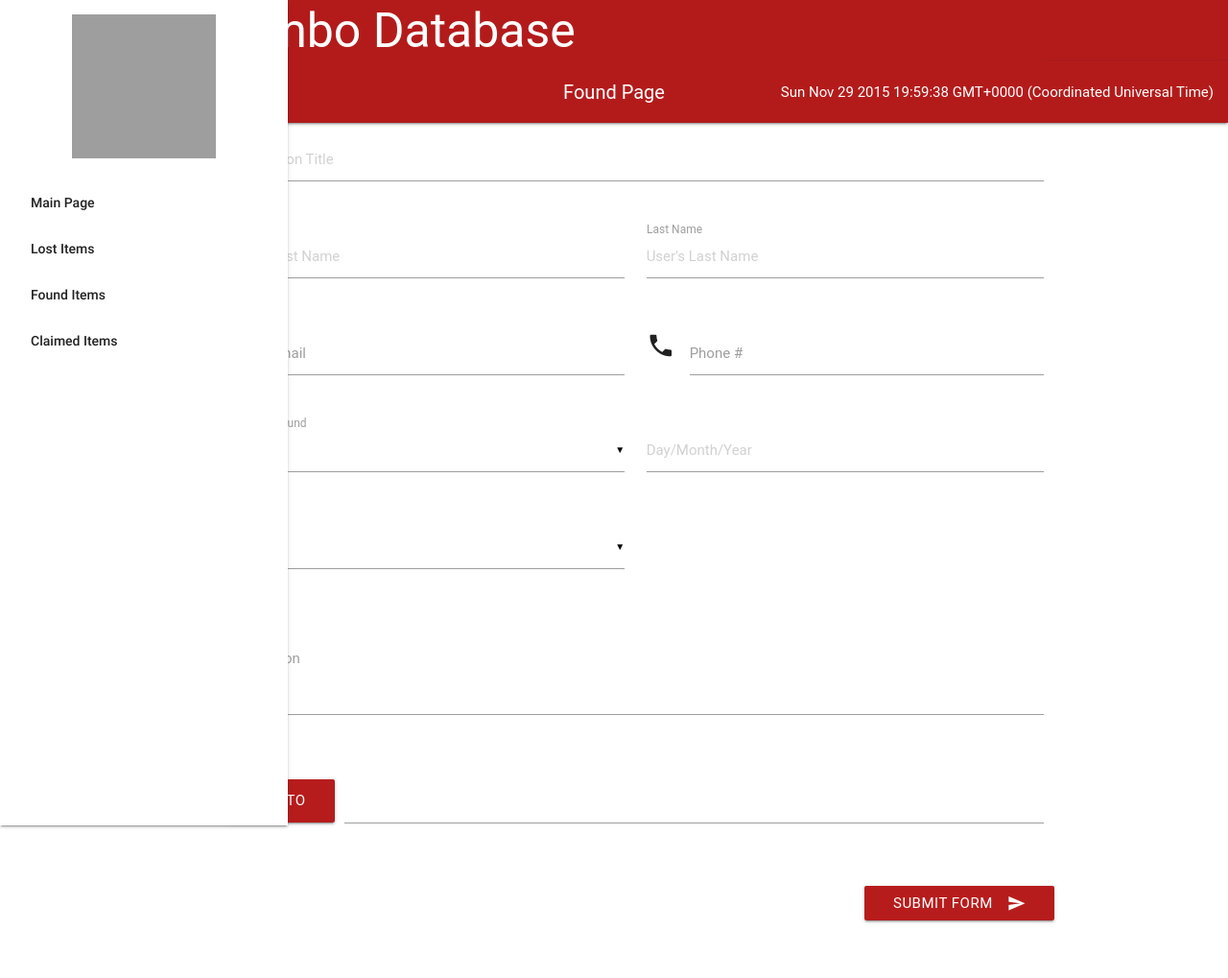
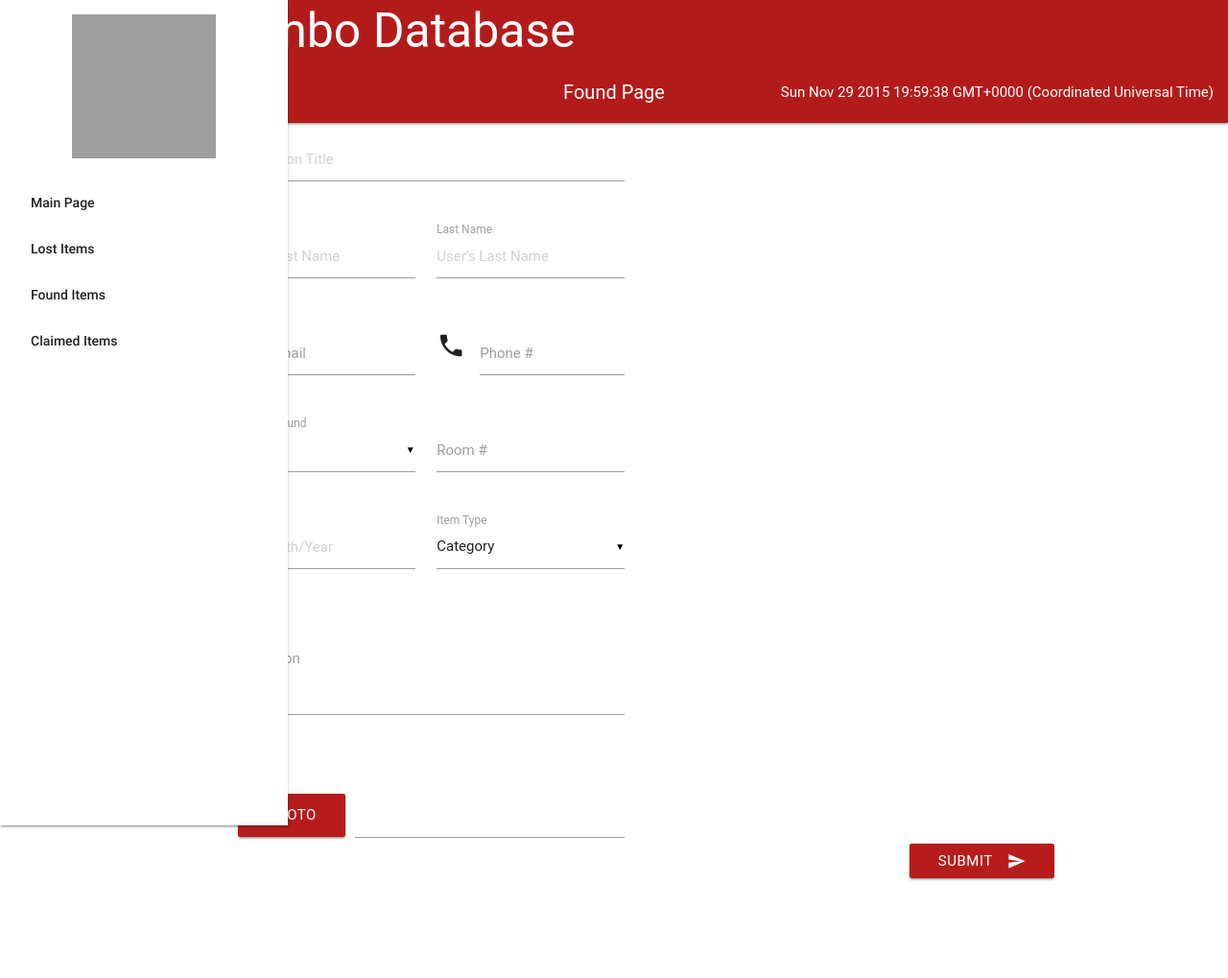
Before and after one commit to kkoves/limbo, a PHP site: page /Assignments/found.php in a window 1280 px wide. Shown: the whole page at 96% size. After the commit the page ends 918 px from the top, so only its background shows below. Run offline with PHP 8.4, Linux system fonts and the light colour scheme; some libraries are stand-ins or nearby versions; some web fonts are replaced; grey boxes are pictures that could not be loaded.

Commit message:
Formatted lost and found forms, added room number field

```diff
--- a/found.php
+++ b/found.php
@@ -55,7 +55,7 @@ and open the template in the editor.
             #mainPage{
                 font-size: 20px;
             }
-            #lostItemForm{
+            #foundItemForm{
                 padding-left: 5%;
             }
         </style>
@@ -91,39 +91,39 @@ and open the template in the editor.
             <div class="container">
                 <div class="row">
                     <div class="col s12">
-                        <div id="lostItemForm" class="row">
-                            <form class="col s12">
+                        <div id="foundItemForm" class="row">
+                            <form class="col s12" action="found.php" method="POST">
                                 <div class="row">
-                                    <div class="input-field col s12">
-                                        <input placeholder="Submission Title" id="submissionTitle" type="text" class="validate">
+                                    <div class="input-field col s6">
+                                        <input placeholder="Submission Title" name="submissionTitle" type="text" class="validate" value="<?php if(isset($_POST['title'])) echo $_POST['title']; ?>">
                                         <label for="submissionTitle">Title</label>
                                     </div>
                                 </div>
                                 <div class="row">
-                                    <div class="input-field col s6">
-                                        <input placeholder="User's First Name" id="first_name" type="text" class="validate">
+                                    <div class="input-field col s3">
+                                        <input placeholder="User's First Name" name="first_name" type="text" class="validate" value="<?php if(isset($_POST['title'])) echo $_POST['title']; ?>">
                                         <label for="first_name">First Name</label>
                                     </div>
-                                    <div class="input-field col s6">
-                                        <input placeholder="User's Last Name" id="last_name" type="text" class="validate">
+                                    <div class="input-field col s3">
+                                        <input placeholder="User's Last Name" name="last_name" type="text" class="validate" value="<?php if(isset($_POST['title'])) echo $_POST['title']; ?>">
                                         <label for="last_name">Last Name</label>
                                     </div>
                                 </div>
                                 <div class="row">
-                                    <div class="input-field col s6">
+                                    <div class="input-field col s3">
                                         <i class="material-icons prefix">email</i>
-                                        <input id="email" type="email" class="validate">
+                                        <input name="email" type="email" class="validate">
                                         <label for="email">Email</label>
                                     </div>
-                                    <div class="input-field col s6">
+                                    <div class="input-field col s3">
                                         <i class="material-icons prefix">phone</i>
-                                        <input id="phone" type="number" class="validate">
+                                        <input name="phone" type="number" class="validate">
                                         <label for="email">Phone #</label>
                                     </div>
                                 </div>
                                 <div class="row">
-                                    <div class="input-field col s6">
-                                        <select>
+                                    <div class="input-field col s3">
+                                        <select name="location">
                                             <option value="" disabled selected>Building</option>
                                             <option value="1">Hancock</option>
                                             <option value="2">Donnelly</option>
@@ -131,13 +131,17 @@ and open the template in the editor.
                                         </select>
                                         <label>Location Found</label>
                                     </div>
-                                    <div class="input-field col s6">
-                                        <input placeholder="Day/Month/Year" type="date" class="datepicker">
-                                    </div>
+									<div class="input-field col s3">
+										<input name="room" type="text" class="validate">
+										<label for="room">Room #</label>
+									</div>
                                 </div>
                                 <div class="row">
-                                    <div class="input-field col s6">
-                                        <select>
+									<div class="input-field col s3">
+                                        <input placeholder="Day/Month/Year" type="date" class="datepicker" name="date">
+                                    </div>
+                                    <div class="input-field col s3">
+                                        <select name="category">
                                             <option value="" disabled selected>Category</option>
                                             <option value="1">Electronics</option>
                                             <option value="2">Appliance</option>
@@ -147,32 +151,40 @@ and open the template in the editor.
                                     </div>
                                 </div>
                                 <div class="row">
-                                    <div class="input-field col s12">
+                                    <div class="input-field col s6">
                                         <div class="row">
                                             <div class="input-field col s12">
-                                                <textarea id="description" class="materialize-textarea" length="1000"></textarea>
+                                                <textarea name="description" class="materialize-textarea" length="1000"></textarea>
                                                 <label for="textarea1">Description</label>
                                             </div>
                                         </div>
                                     </div>
                                 </div>
-                                <div class="file-field input-field">
+                                <div class="file-field input-field col s6">
                                     <div class="btn red darken-4">
                                         <span>Photo</span>
-                                        <input type="file">
+                                        <input type="file" name="photo">
                                     </div>
                                     <div class="file-path-wrapper">
-                                        <input class="file-path validate" type="text">
+                                        <input class="file-path validate" type="text" name="filepath">
                                     </div>
                                 </div>
-                                <br><br>
+                                <br><br><br>
                                 <div align="right" class="row">
-                                    <a class="waves-effect waves-light red darken-4 btn"><i class="material-icons right">send</i>Submit Form</a>
+                                    <button class="btn waves-effect waves-light red darken-4" type="submit">Submit
+                                        <i class="material-icons right">send</i>
+                                    </button>
                                 </div>
                             </form>
                         </div>
                     </div>
                 </div>
+                <?php
+                    if($_SERVER['REQUEST_METHOD'] == 'POST') {
+                        foreach($_POST as $key => $value)
+                            echo "<p>$key : $value</p>";
+                    }
+                ?>
             </div>
         </main>
     </body>
```
Also changed, not shown: lost.php (+7 -3 lines).
